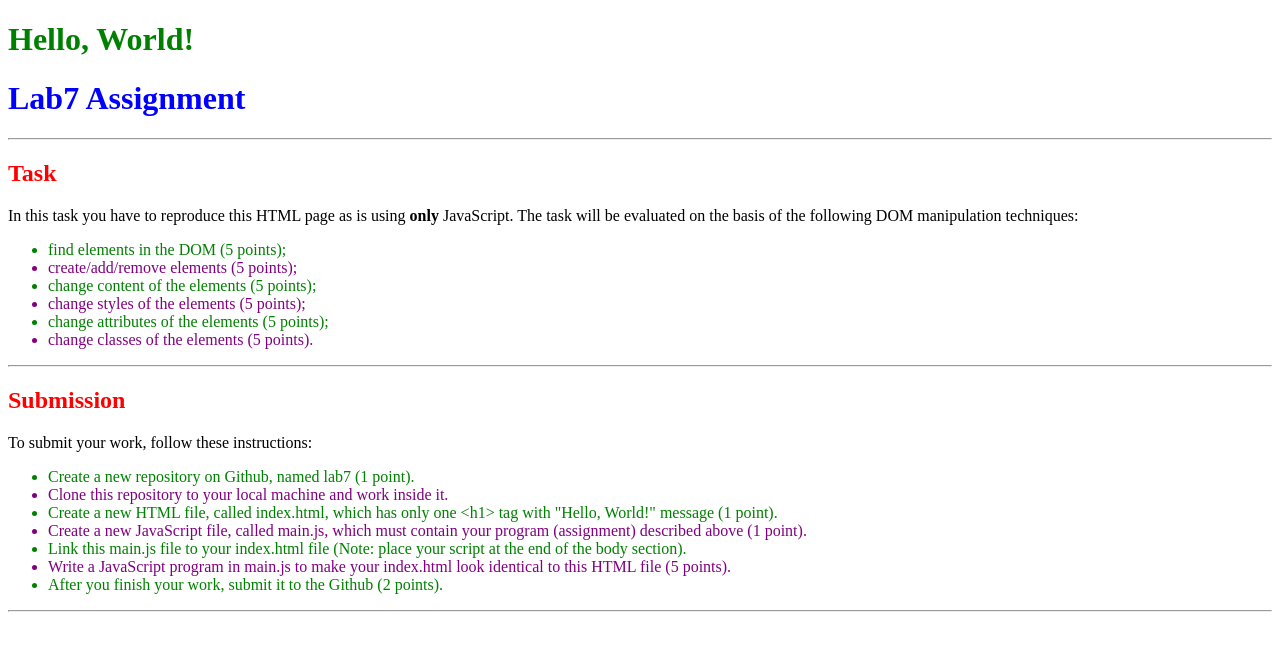
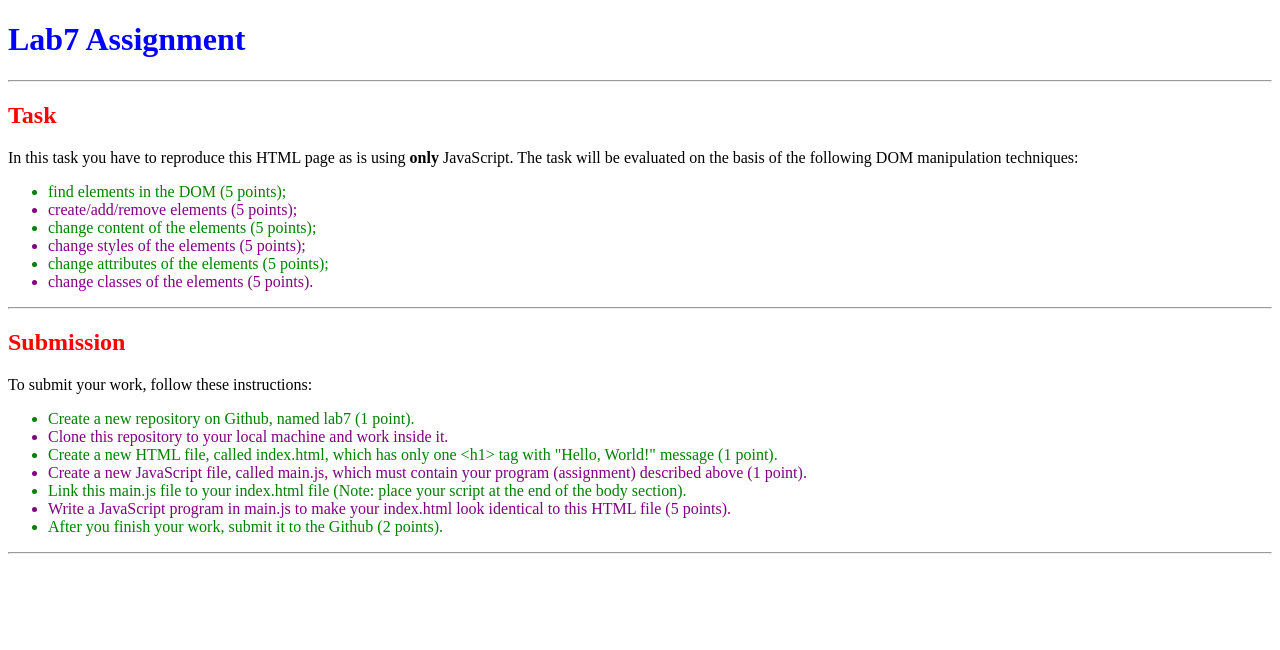
Before and after one commit to shynggyskhanrapbek/lab7, a plain HTML site: page index.html in a window 1280 px wide. Drawn offline with Linux system fonts and the light colour scheme.

Commit message:
Final final commit

```diff
--- a/index.html
+++ b/index.html
@@ -4,7 +4,7 @@
 		<title> LAB7 </title>
 	</head>
 	<body onload = "lab7()">
-	<h1 id = "hl" class = "old" style = "color: yellow;">  </h1>
+	<h1 id = "hl" class = "old" style = "color: yellow;"> Hello, World! </h1>
 	<script src="main.js"></script>
 	</body>
 </html>
--- a/main.js
+++ b/main.js
@@ -1,10 +1,6 @@
 function lab7() {
-	document.getElementById ("hl");
-	hl.innerHTML = "Hello, World!";
-	hl.setAttribute("style", "color: green");
-
-	document.getElementById("hl").className = ("new");
-
+	const hl = document.getElementById ("hl");
+    hl.remove();
 
 	let h1 = document.createElement("h1");
 	h1.innerHTML = "Lab7 Assignment";
```
